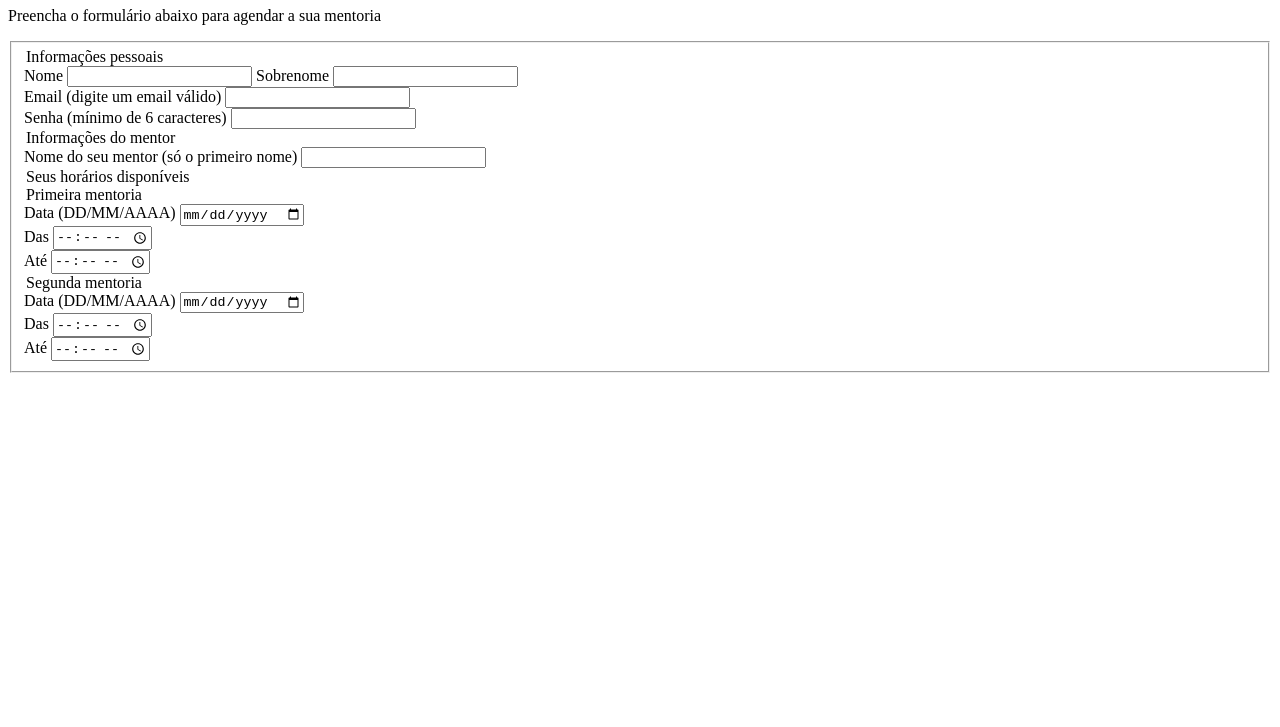
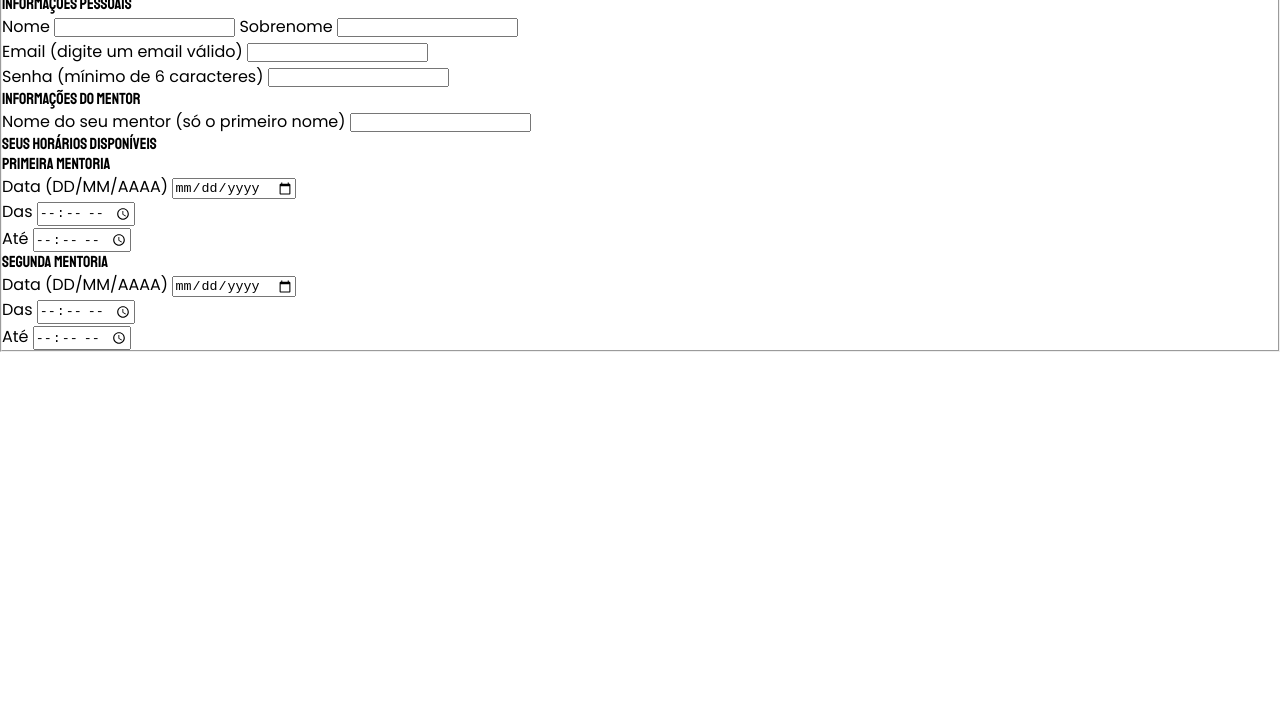
Before and after one commit to gustavonunesbispo/form-layout-recreation, a plain HTML site: page index.html in a window 1280 px wide. Shown: the part 73-800 px from the top of the page. Drawn offline with Linux system fonts and the light colour scheme.

Commit message:
add font to text

```diff
--- a/css/style.css
+++ b/css/style.css
@@ -0,0 +1,13 @@
+* {
+  margin: 0;
+  padding: 0;
+  box-sizing: border-box;
+}
+
+h1, legend {
+  font-family: 'Staatliches', sans-serif;
+}
+
+body, p {
+  font-family: 'Poppins', sans-serif;
+}
--- a/index.html
+++ b/index.html
@@ -1,11 +1,19 @@
 <!DOCTYPE html>
 <html lang="pt-br">
 <head>
+  <link rel="preconnect" href="https://fonts.googleapis.com">
+  <link rel="preconnect" href="https://fonts.gstatic.com" crossorigin>
+
   <meta charset="UTF-8">
   <meta name="viewport" content="width=device-width, initial-scale=1.0">
+
   <title>Formulário para Mentoria</title>
 
+
   <link rel="stylesheet" href="css/style.css">
+
+  <link href="https://fonts.googleapis.com/css2?family=Poppins&family=Staatliches&display=swap" rel="stylesheet">
+
 </head>
 <body>
   <header>
```
